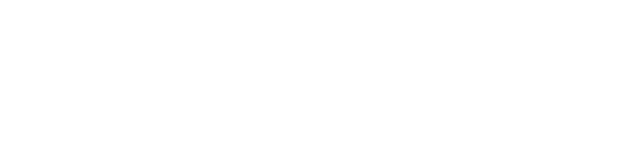
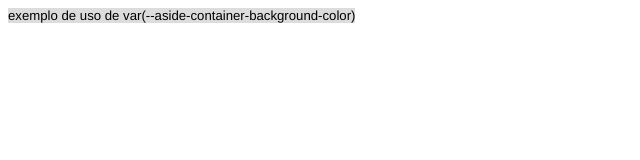
Before and after one commit to alvaroaxsmith/ecommerce-clientside, a plain HTML site: page index.html in a window 1280 px wide. Shown: the whole page, without its empty margins (0-640 px from the left). Drawn offline with Linux system fonts and the light colour scheme.

Commit message:
feat: adding main containers

```diff
--- a/index.html
+++ b/index.html
@@ -4,9 +4,17 @@
   <meta charset="UTF-8">
   <meta http-equiv="X-UA-Compatible" content="IE=edge">
   <meta name="viewport" content="width=device-width, initial-scale=1.0">
+  <link rel="stylesheet" href="reset.css">
+  <link rel="stylesheet" href="configs.css">
   <title>E-commerce</title>
 </head>
 <body>
-
+  <header>
+  </header>
+  <main>
+    <code class="exemple-of-using-var">exemplo de uso de var(--aside-container-background-color)</code>
+  </main>
+  <footer>
+  </footer>
 </body>
 </html>
```
